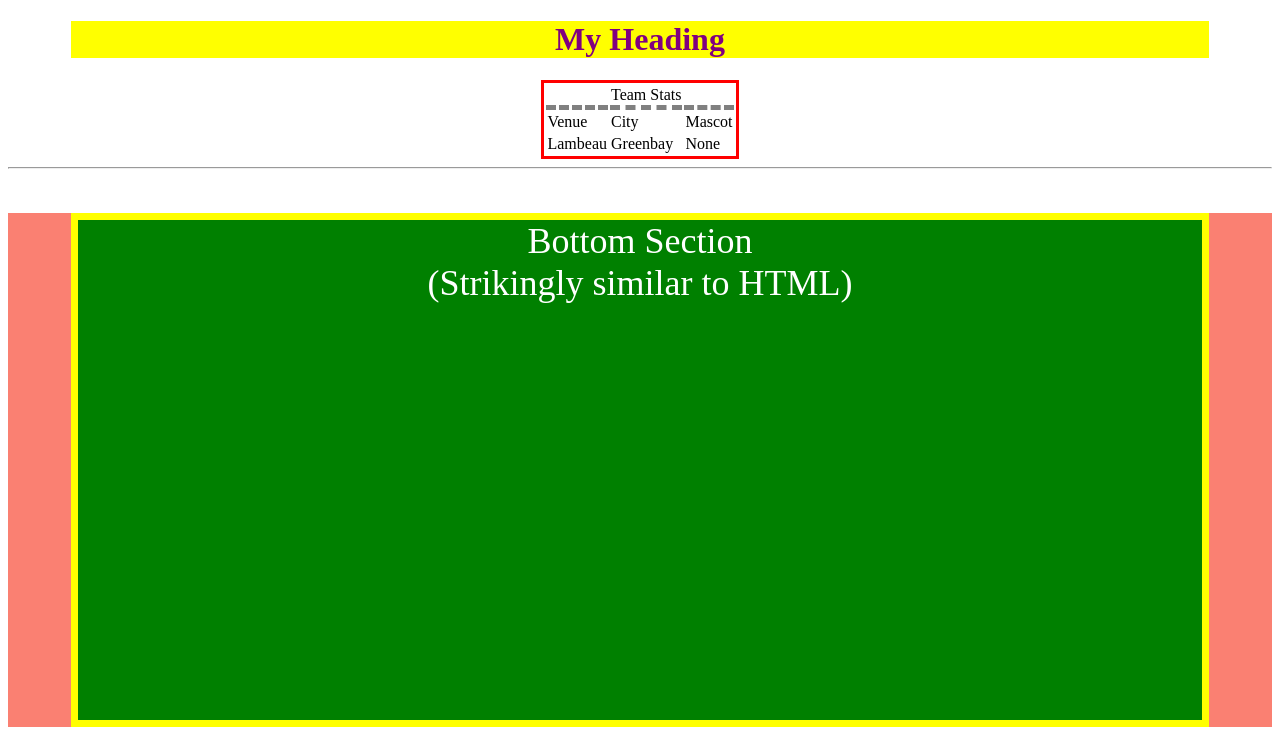
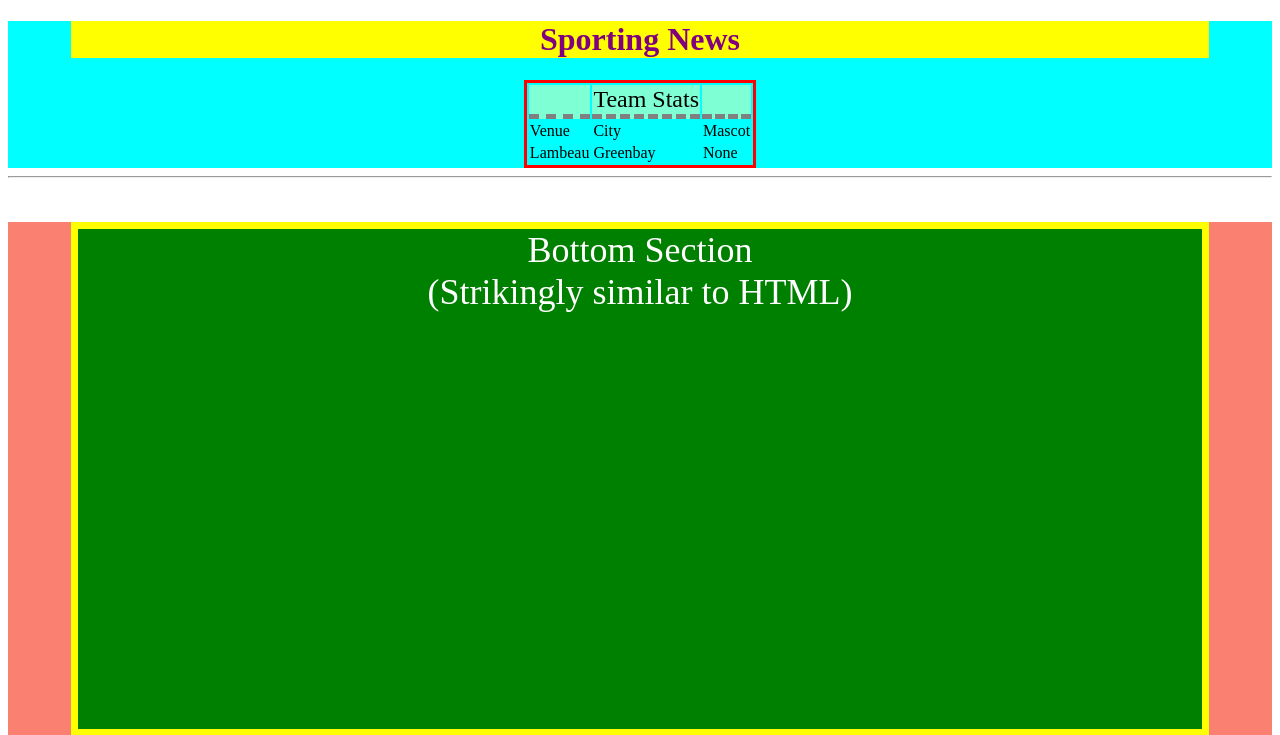
Before and after one commit to amcmullen9291/first-PHP-project, a PHP site: page /site.php in a window 1280 px wide. Shown: the top 735 px of the page. Run offline with PHP 8.4, Linux system fonts and the light colour scheme.

Commit message:
html css syntax

```diff
--- a/site.php
+++ b/site.php
@@ -7,8 +7,9 @@
     </head>
     <body>
         <?php
-        echo"<center><h1>My Heading</h1></center>";
-        echo"<center><table>
+        echo"
+        <div class='tophalf'><center><h1>Sporting News</h1></center>
+        <center><table>
         <td class='title'></td>
         <td class='title'>Team Stats</center></td>
         <td class='title'></td>
@@ -25,7 +26,8 @@
         <td>None</td>
         </tr>
         </tbody>
-        </table></center>";
+        </table></center>
+        </div>";
 
         echo "<hr/>";
         echo"<br/><br/>
--- a/style.css
+++ b/style.css
@@ -31,8 +31,14 @@ h1 {
 
 .title{
     border-bottom: 5px dashed grey;
+    background-color:aquamarine;
+    font-size: 24px;
 }
 
 #bottom_background {
     background-color: salmon;
 }
+
+.tophalf {
+    background-color: aqua;
+}
```
